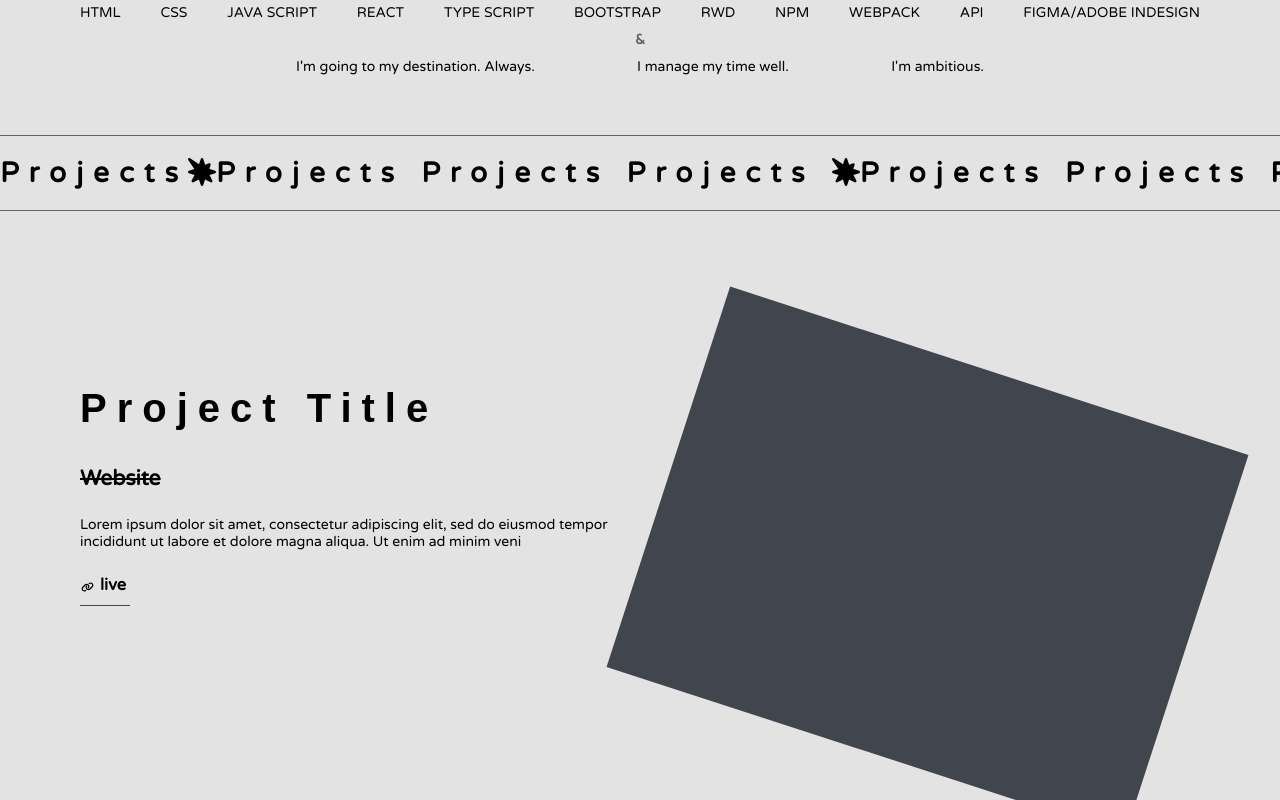
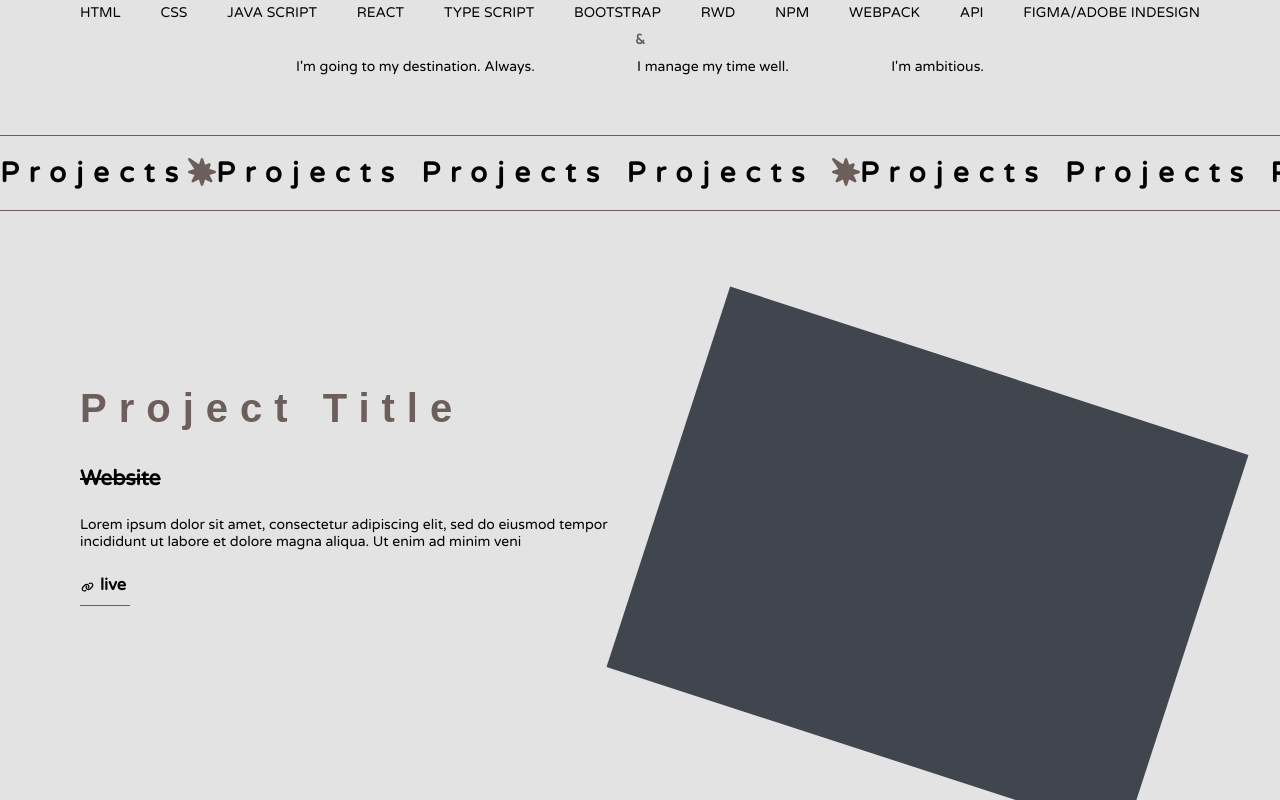
Before and after one commit to martynakiljan/new-portfolio-2024, a React (Create React App) app: page / in a window 1280 px wide. Shown: the part 940-1740 px from the top of the page. Built offline with nearby package versions, Linux system fonts and the light colour scheme; a web font is replaced by a local one.

Commit message:
addded onclickoutside

```diff
--- a/package.json
+++ b/package.json
@@ -12,6 +12,7 @@
     "@testing-library/user-event": "^13.5.0",
     "react": "^18.2.0",
     "react-dom": "^18.2.0",
+    "react-onclickoutside": "^6.13.0",
     "react-scripts": "5.0.1",
     "react-spinners": "^0.13.8",
     "sass": "^1.70.0",
--- a/src/App.js
+++ b/src/App.js
@@ -10,6 +10,7 @@ import Projects from "./components/Projects";
 import Skills from "./components/Skills";
 import Contact from "./components/Contact";
 import Footer from "./components/Footer";
+import onClickOutside from "react-onclickoutside";
 
 function App() {
   const [loading, setLoading] = useState(true);
@@ -41,6 +42,10 @@ function App() {
     }
   }, []);
 
+  App.handleClickOutside = () => {
+    setOpenMenu(false);
+  };
+
   return (
     <div className="App">
       {loading ? (
@@ -64,4 +69,8 @@ function App() {
   );
 }
 
-export default App;
+const clickOutsideConfig = {
+  handleClickOutside: () => App.handleClickOutside,
+};
+
+export default onClickOutside(App, clickOutsideConfig);
--- a/src/components/Title.jsx
+++ b/src/components/Title.jsx
@@ -16,6 +16,26 @@ const Project = ({ title }) => {
           <FontAwesomeIcon icon={faBurst} />
           {title} {title} {title}
           <FontAwesomeIcon icon={faBurst} />
+          {title} {title} {title} <FontAwesomeIcon icon={faBurst} />
+          {title} {title} {title}
+          <FontAwesomeIcon icon={faBurst} />
+          {title} {title} {title}
+          <FontAwesomeIcon icon={faBurst} />
+          {title} {title} {title} <FontAwesomeIcon icon={faBurst} />
+          {title} {title} {title}
+          <FontAwesomeIcon icon={faBurst} />
+          {title} {title} {title}
+          <FontAwesomeIcon icon={faBurst} />
+          {title} {title} {title} <FontAwesomeIcon icon={faBurst} />
+          {title} {title} {title}
+          <FontAwesomeIcon icon={faBurst} />
+          {title} {title} {title}
+          <FontAwesomeIcon icon={faBurst} />
+          {title} {title} {title} <FontAwesomeIcon icon={faBurst} />
+          {title} {title} {title}
+          <FontAwesomeIcon icon={faBurst} />
+          {title} {title} {title}
+          <FontAwesomeIcon icon={faBurst} />
         </h1>
       </div>
     </div>
--- a/src/styles/basic.scss
+++ b/src/styles/basic.scss
@@ -13,6 +13,8 @@ html {
 
 .App {
     overflow-x: hidden;
+    max-width: 1700px;
+    margin: 0 auto;
 }
 
 body {
--- a/src/styles/form.scss
+++ b/src/styles/form.scss
@@ -41,11 +41,13 @@ textarea {
     margin: 20px 0;
     width: 100%;
     font-family: "Varela Round", sans-serif;
+    color: $color-gray-dark;
 }
 
 .fa-tty {
     height: 30px;
     width: 30px;
+    color: $color-brown;
 }
 
 .form__icon {
@@ -74,10 +76,16 @@ textarea {
     border: 1px solid $color-brown;
     padding: 5px 10px;
     margin: 0;
+    color: $color-gray-dark;
 
     input {
         border: none;
         padding: 5px 10px;
         margin: 0;
     }
+
+    &:hover {
+        background-color: $color-brown;
+        color: $color-bg;
+    }
 }
--- a/src/styles/menu.scss
+++ b/src/styles/menu.scss
@@ -75,7 +75,7 @@
     background-color: $color-main;
     height: 15vh;
     width: 100%;
-    position: fixed;
+    position: sticky;
     height: 0;
     transition: height 0.5s ease-out;
     opacity: 0;
@@ -121,6 +121,8 @@
     color: $color-bg;
     text-transform: uppercase;
     letter-spacing: 5px;
+    padding: 5px;
+    text-decoration: none;
 
     &:hover {
         color: $color-brown;
--- a/src/styles/mixins.scss
+++ b/src/styles/mixins.scss
@@ -19,7 +19,7 @@ $is-web: true;
     margin: 0 auto;
     padding: 0 20px;
 
-    @include md-min() {
+    @include sm-min() {
         padding: 0 40px
     }
 }
--- a/src/styles/projects.scss
+++ b/src/styles/projects.scss
@@ -42,7 +42,9 @@
 .project__title {
     font-size: 40px;
     font-family: "Londrina Outline", sans-serif;
-    letter-spacing: 10px;
+    letter-spacing: 12px;
+    color: #6C5F5B;
+
 }
 
 .project__subtitle {
@@ -57,7 +59,7 @@
 
 .project__link {
     border-style: double;
-    border-bottom: 1px solid $color-gray-dark;
+    border-bottom: 1px solid $color-brown;
     width: auto;
     display: block;
     max-width: 50px;
--- a/src/styles/title.scss
+++ b/src/styles/title.scss
@@ -4,12 +4,25 @@
     border-bottom: 1px solid $color-brown;
     width: 100%;
     white-space: nowrap;
-    margin-left: -50px;
     margin: 60px 0;
     letter-spacing: 10px;
     overflow: hidden;
+    animation: move-words 50s linear infinite;
+    //position: relative;
 }
 
 .fa-burst {
     padding: 0 5p;
+    color: $color-brown;
 }
+
+
+@keyframes move-words {
+    0% {
+        left: 100%;
+    }
+
+    100% {
+        left: -100%;
+    }
+}
```
Also changed, not shown: 1 other file (tests, documents, lock files or other folders).
